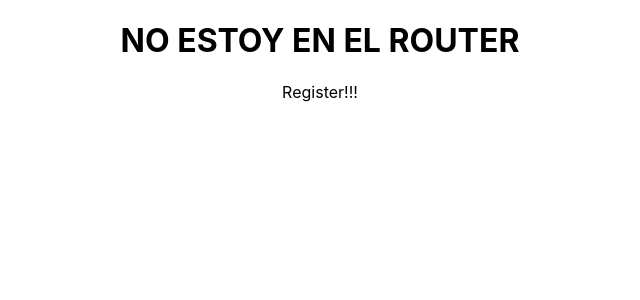
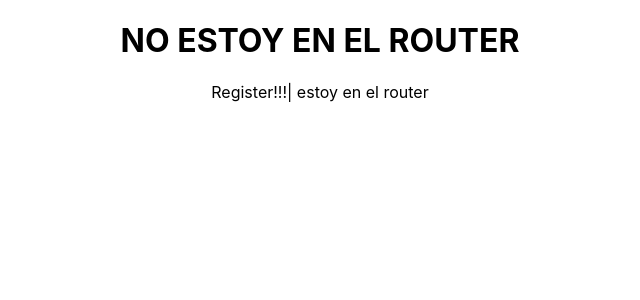
Before and after one commit to Joseangeltelecom/instacrack, a React (Create React App) app: page /register in a window 1280 px wide. Shown: the top 300 px of the page, without its empty margins (320-960 px from the left). Built offline with nearby package versions, Linux system fonts and the light colour scheme.

Commit message:
agregando router2

```diff
--- a/src/pages/Home.js
+++ b/src/pages/Home.js
@@ -2,7 +2,7 @@ import React from 'react'
 
 function Home() {
   return (
-    <div>Home!!1</div>
+    <div>Home | estoy en el router</div>
   )
 }
 
--- a/src/pages/Login.js
+++ b/src/pages/Login.js
@@ -1,9 +1,7 @@
 import React from 'react'
 
 function Login() {
-  return (
-    <div>Login!!!</div>
-  )
+  return <div>Login!!! | estoy en el router</div>
 }
 
 export default Login
--- a/src/pages/Register.js
+++ b/src/pages/Register.js
@@ -1,9 +1,7 @@
-import React from 'react'
+import React from "react"
 
 function Register() {
-  return (
-    <div>Register!!!</div>
-  )
+  return <div>Register!!!| estoy en el router</div>
 }
 
 export default Register
```
